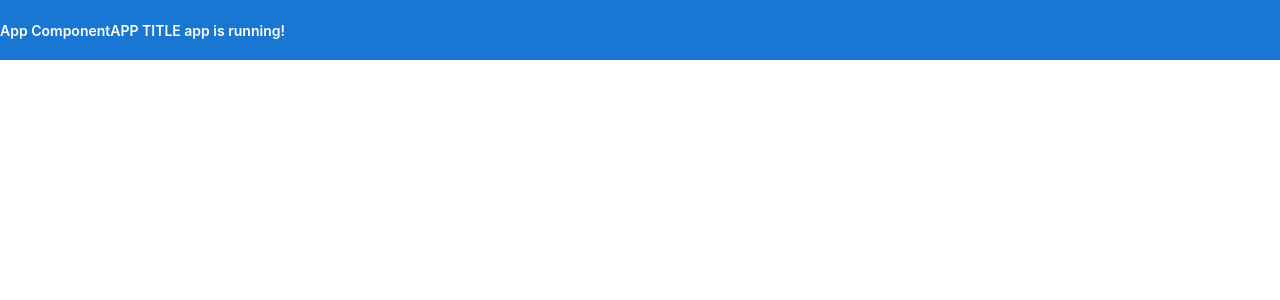
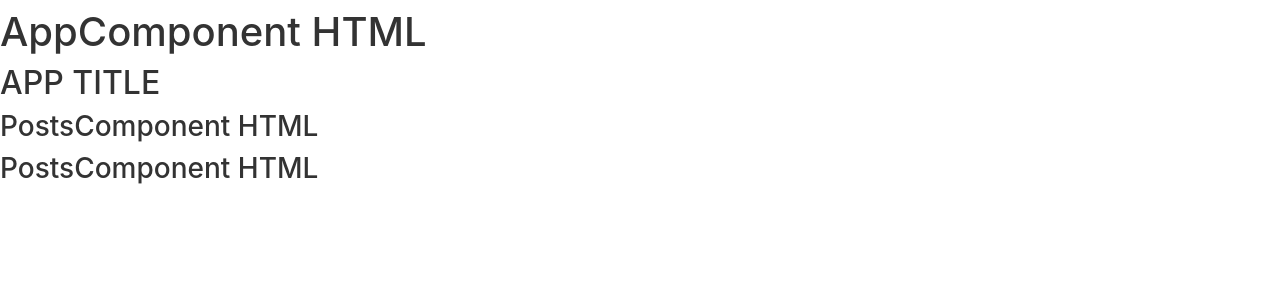
Before and after one commit to butvin/angular-example-task, an Angular app: page /posts in a window 1280 px wide. Before the commit this address led to /. Shown: the top 300 px of the page. Built offline with nearby package versions, Linux system fonts and the light colour scheme.

Commit message:
services/posts.service added

```diff
--- a/src/app/app-routing.module.ts
+++ b/src/app/app-routing.module.ts
@@ -1,8 +1,11 @@
 import { NgModule } from '@angular/core';
 import { Routes, RouterModule } from '@angular/router';
+import {PostsComponent} from './commponents/posts/posts.component';
 
 
-const routes: Routes = [];
+const routes: Routes = [
+  {path: 'posts', component: PostsComponent}
+];
 
 @NgModule({
   imports: [RouterModule.forRoot(routes)],
--- a/src/app/app.component.html
+++ b/src/app/app.component.html
@@ -1,7 +1,9 @@
-<!-- Toolbar -->
-<div class="toolbar" role="banner">
-    <span>App Component</span>
-    <span>{{ title }} app is running!</span>
+<div>
+    <h1>AppComponent HTML</h1>
+    <h2>{{ title }}</h2>
+    <app-posts></app-posts>
 </div>
 
+
+
 <router-outlet></router-outlet>
--- a/src/app/app.module.ts
+++ b/src/app/app.module.ts
@@ -1,5 +1,6 @@
 import { BrowserModule } from '@angular/platform-browser';
 import { NgModule } from '@angular/core';
+import { HttpClientModule } from '@angular/common/http';
 
 import { AppRoutingModule } from './app-routing.module';
 import { AppComponent } from './app.component';
@@ -12,7 +13,8 @@ import { PostsComponent } from './commponents/posts/posts.component';
   ],
   imports: [
     BrowserModule,
-    AppRoutingModule
+    AppRoutingModule,
+    HttpClientModule,
   ],
   providers: [],
   bootstrap: [AppComponent]
--- a/src/app/commponents/posts/posts.component.html
+++ b/src/app/commponents/posts/posts.component.html
@@ -1 +1,3 @@
-<p>posts works!</p>
+<div>
+  <h3>PostsComponent HTML</h3>
+</div>
--- a/src/app/commponents/posts/posts.component.ts
+++ b/src/app/commponents/posts/posts.component.ts
@@ -1,4 +1,5 @@
 import { Component, OnInit } from '@angular/core';
+import {Observable} from 'rxjs';
 
 @Component({
   selector: 'app-posts',
@@ -9,7 +10,9 @@ export class PostsComponent implements OnInit {
 
   constructor() { }
 
-  ngOnInit(): void {
+  ngOnInit() {
+    // posts$: Observable;
+
   }
 
 }
```
Also changed, not shown: src/app/services/posts.service.ts (added, +58 -0 lines), 1 other file (tests, documents, lock files or other folders).
